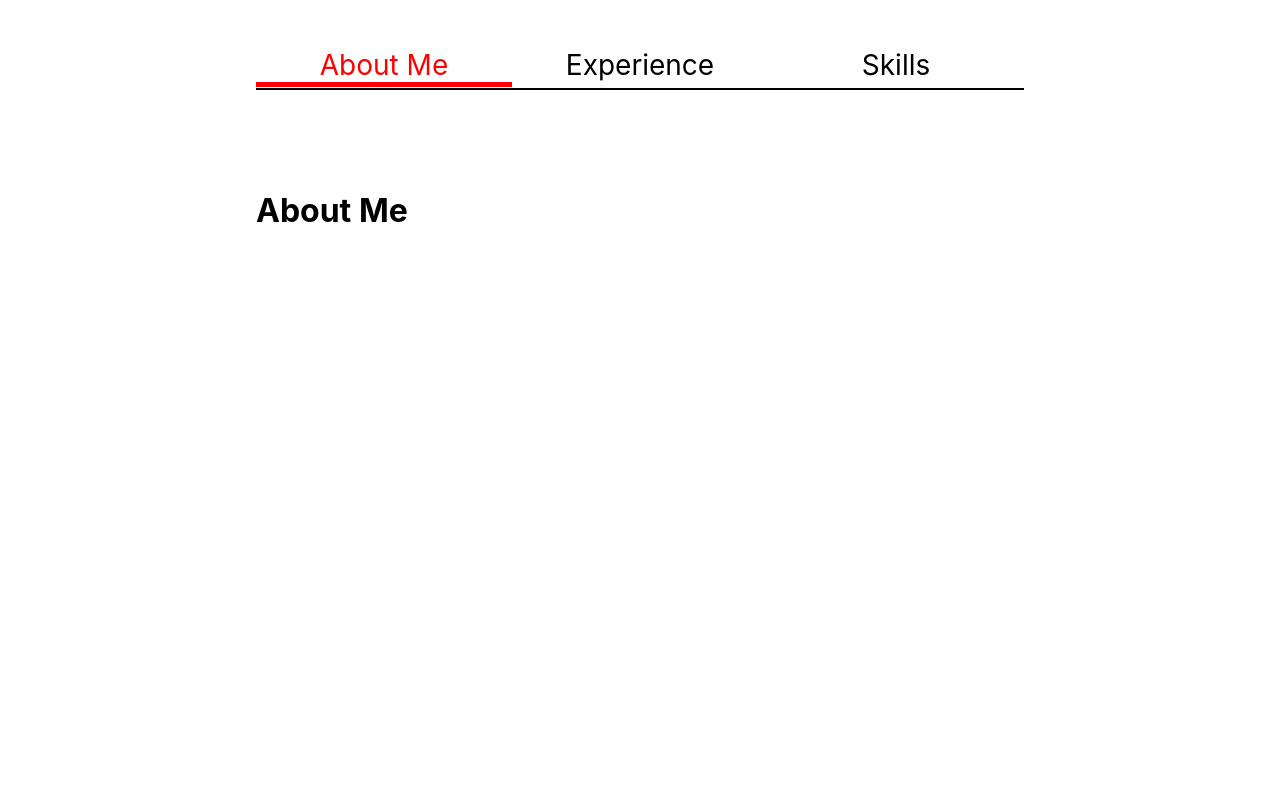
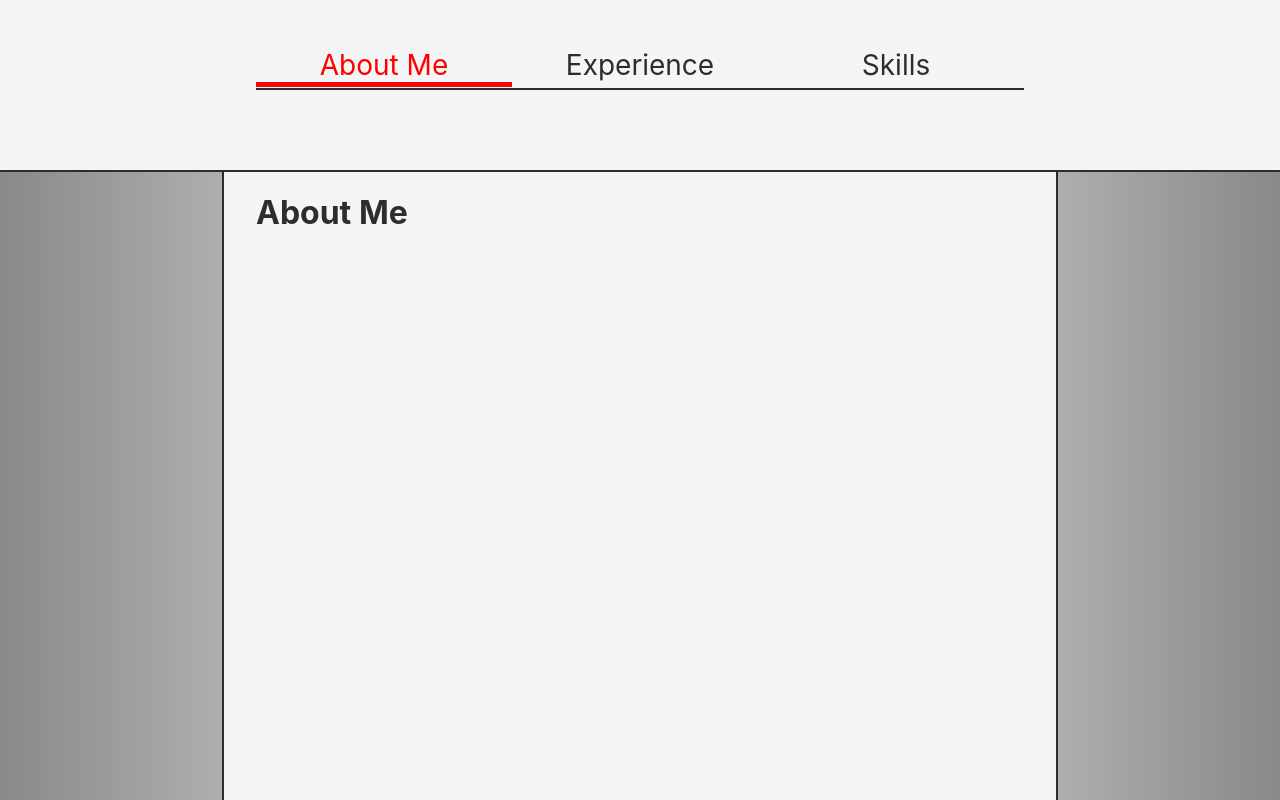
Before and after one commit to Althezel/Resume, a React (Create React App) app: page / in a window 1280 px wide. Shown: the top 800 px of the page. Built offline with nearby package versions, Linux system fonts and the light colour scheme.

Commit message:
Styling refactor

```diff
--- a/src/components/Header/styles.scss
+++ b/src/components/Header/styles.scss
@@ -1,8 +1,13 @@
 header {
+    z-index: 10;
+    position: sticky;
+    top: 0px;
     display: flex;
     flex-direction: column;
     justify-content: flex-start;
     align-items: center;
     width: 100%;
-    margin: 2rem 0 4rem 0;
+    padding: 2rem 0 4rem 0;
+    background-color: whitesmoke;
+    border-bottom: solid 2px #2d2d2d;
 }
--- a/src/components/NavBar/styles.scss
+++ b/src/components/NavBar/styles.scss
@@ -13,7 +13,7 @@ nav {
         li {
             width: 100%;
             height: 40px;
-            border-bottom: solid 2px black;
+            border-bottom: solid 2px #2d2d2d;
 
             a {
                 display: flex;
@@ -22,7 +22,7 @@ nav {
                 align-items: center;
                 width: 100%;
                 text-decoration: none;
-                color: black;
+                color: #2d2d2d;
                 font-size: 1.75rem;
                 border-bottom: solid 5px rgba($color: #ff0000, $alpha: 0);
                 transition: 0.75s all;
--- a/src/index.scss
+++ b/src/index.scss
@@ -7,11 +7,17 @@ body {
     -moz-osx-font-smoothing: grayscale;
 
     div#root {
+        min-height: 100vh;
+        height: 100%;
         width: 100vw;
         display: flex;
         flex-direction: column;
         justify-content: start;
         align-items: center;
+        color: #2d2d2d;
+        background-image: linear-gradient(to right, #898989, whitesmoke 50%, #898989 100%);
+        background-size: 100%;
+        background-repeat: no-repeat;
     }
 }
 
@@ -20,11 +26,20 @@ code {
 }
 
 main {
+    z-index: 1;
+    position: relative;
+    min-height: 100vh;
+    height: 100%;
     width: 60%;
     display: flex;
     flex-direction: column;
     align-items: flex-start;
     justify-content: flex-start;
+    padding: 0 2rem;
+    border-left: solid 2px #2d2d2d;
+    border-right: solid 2px #2d2d2d;
+    border-bottom: solid 2px #2d2d2d;
+    background-color: whitesmoke;
 }
 
 h1, h2, h3, h4, h5, h6 {
```
